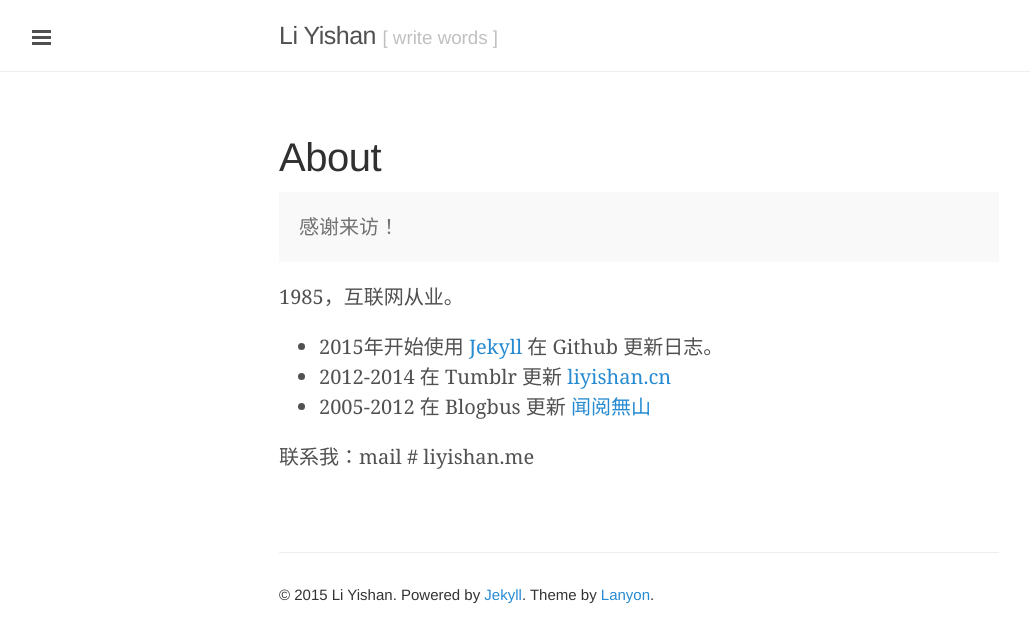
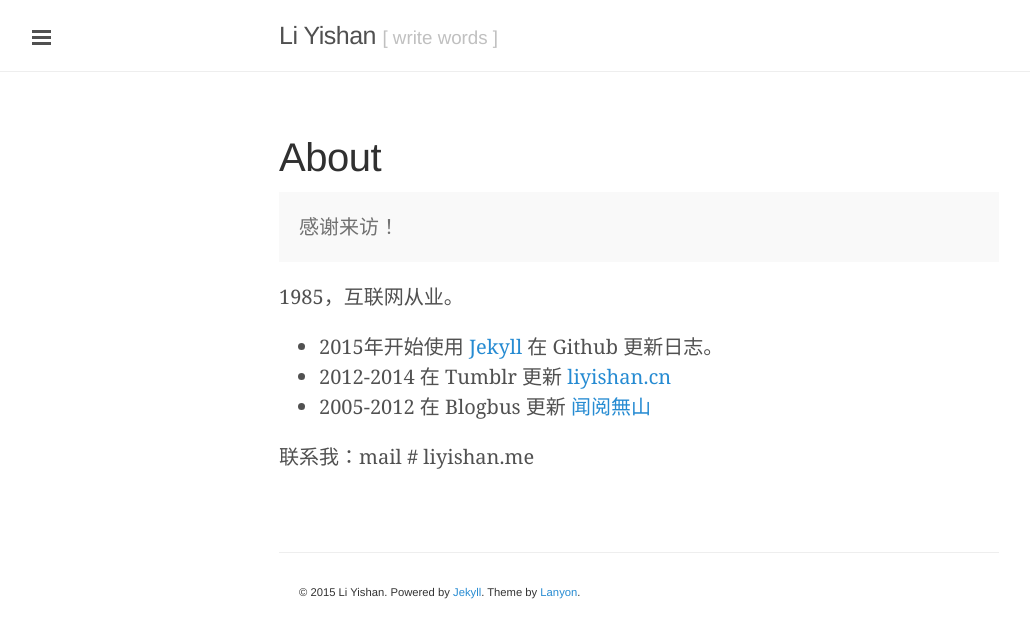
Before and after one commit to yishan/lysh, a Jekyll site: the page built from about.md, in a window 1280 px wide. Shown: the top 643 px of the page, without its empty margins (1-1031 px from the left). Built offline with Jekyll 4.4.1, drawn with Linux system fonts in a browser that asks for light colours; Markdown is read by kramdown in place of the engine named in the settings.

Commit message:
fix footer

```diff
--- a/_layouts/default.html
+++ b/_layouts/default.html
@@ -25,7 +25,7 @@
         {{ content }}
       </div>
 
-      <div class="container">
+      <div class="footer">
       {% include footer.html %}
       </div>
     </div>
--- a/public/css/poole.css
+++ b/public/css/poole.css
@@ -408,8 +408,13 @@ a.pagination-item:hover {
 }
 
 .footer {
+  max-width: 38rem;
+  padding-left:  1rem;
+  padding-right: 1rem;
+  margin-left:  auto;
+  margin-right: auto;
+  margin-bottom: 2em;
   font-family: "Helvetica Neue", Helvetica, Arial, sans-serif;
   font-size: .75em;
   color: #333;
-  margin-bottom: 2em;
 }
```
